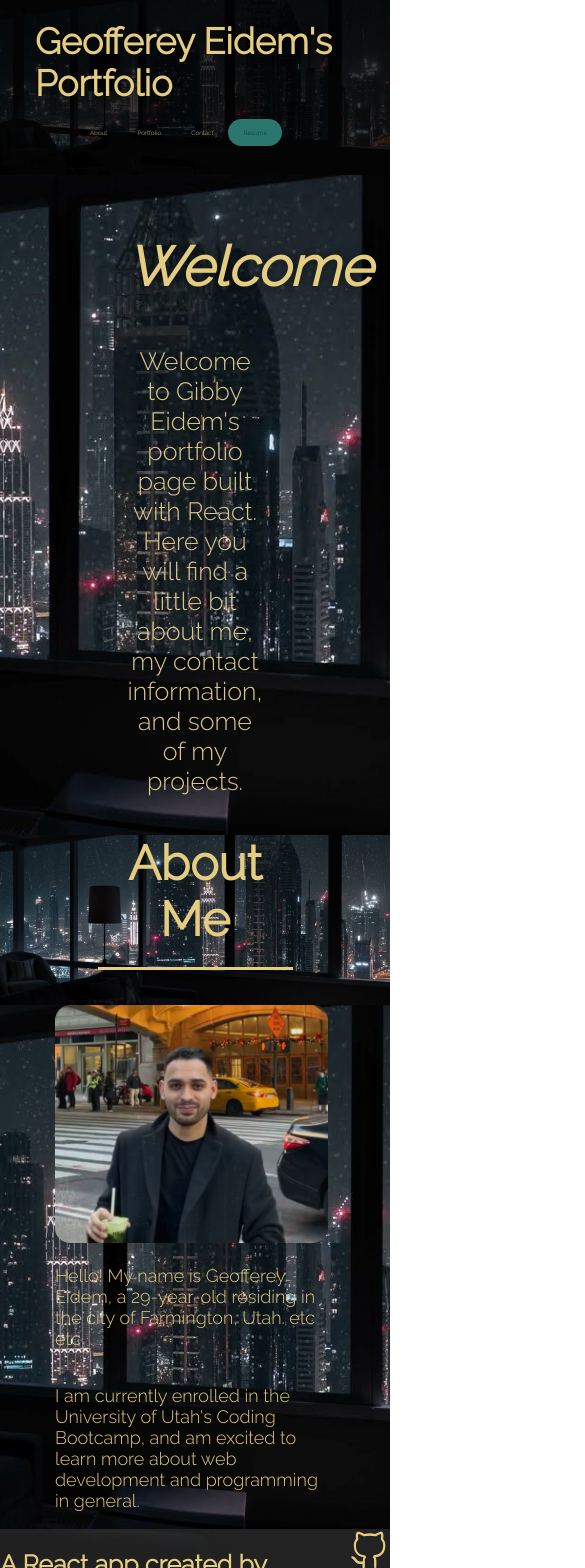
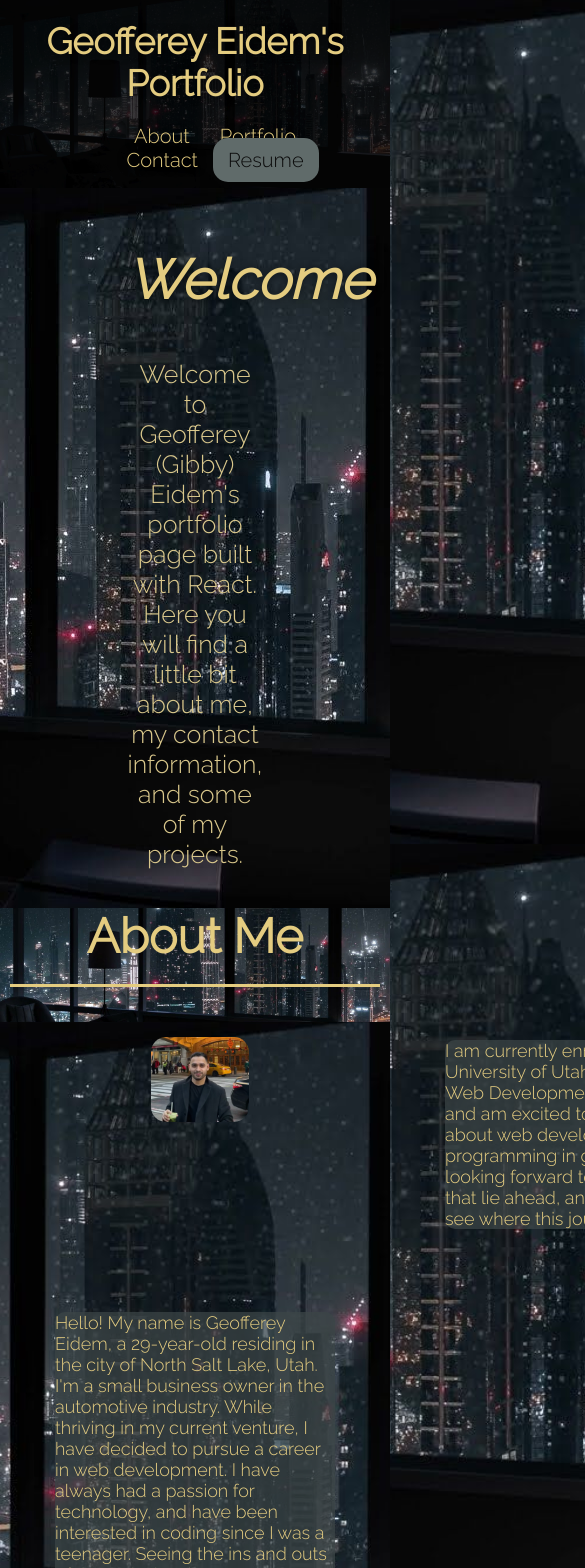
Before and after one commit to Geidem/React-portfolio, a React (Create React App) app: page / in a window 390 px wide. Shown: the top 1568 px of the page, 585 px wide, since content can reach past the window. Built offline with nearby package versions, Linux system fonts and the light colour scheme.

Commit message:
Added media queries for different displays and made css adjustments

```diff
--- a/src/components/About.js
+++ b/src/components/About.js
@@ -2,7 +2,7 @@ import React from 'react';
 import profileImage from '../assets/images/Profile-pic.png';
 function About() {
     return (
-        <section>
+        <section id="about-me" classname="my-5 intro">
             <div class="flex-row">
                 <h1 id = "about" className= "section-title primary-border">
                     About Me
@@ -14,10 +14,13 @@ function About() {
                         <img src= {profileImage} style= {{width: "100%"}} alt="Profile Picture" />
                     </div>
                     <p>
-                        Hello! My name is Geofferey Eidem, a 29-year-old residing in the city of Farmington, Utah. etc etc
+                        Hello! My name is Geofferey Eidem, a 29-year-old residing in the city of North Salt Lake, Utah. I'm a small business owner in the automotive industry. While thriving in my current venture,
+                        I have decided to pursue a career in web development. I have always had a passion for technology, and have been interested in coding since I was a teenager. Seeing the ins and outs of the web development process
+                        is something that has always peaked my interest, motivating me to learn more about all things front end and back end development.
                     </p>
                     <p>
-                        I am currently enrolled in the University of Utah's Coding Bootcamp, and am excited to learn more about web development and programming in general.
+                        I am currently enrolled in the University of Utah's Full Stack Web Development Bootcamp, and am excited to learn more about web development and programming in general.
+                        I am looking forward to the challenges that lie ahead, and am excited to see where this journey takes me.
                     </p>
                 </div>
             </div>
--- a/src/components/Contact.js
+++ b/src/components/Contact.js
@@ -72,7 +72,7 @@ function Contact() {
                 <div className="contact-form">
                     <h3>Contact me</h3>
                     <form className="form">
-                        <label for="contact-name">Your name</label>
+                        <label for="contact-name">Your name:</label>
                         <input
                             value={userName}
                             name="userName"
@@ -82,7 +82,7 @@ function Contact() {
                             placeholder="Name"
                         />
 
-                        <label for="contact-email">Your email</label>
+                        <label for="contact-email">Your email:</label>
                         <input
                             value={email}
                             name="email"
@@ -92,7 +92,7 @@ function Contact() {
                             placeholder="Email"
                         />
 
-                        <label for="contact-message">message</label>
+                        <label for="contact-message">Message:</label>
                         <textarea
                             value={message}
                             name="message"
--- a/src/components/Header.js
+++ b/src/components/Header.js
@@ -21,15 +21,9 @@ function Header(props) {
         </section>
         <section class= "hero">
             <div class="hero-text">
-                {/* <img
-            src={coverImage}
-            className="my-2"
-            style={{ width: "100%" }}
-            alt="cover"
-          /> */}
                 <h2>Welcome</h2>
                 <p>
-                    Welcome to Gibby Eidem's portfolio page built with React. Here you will find a little bit about me,
+                    Welcome to Geofferey (Gibby) Eidem's portfolio page built with React. Here you will find a little bit about me,
                     my contact information, and some of my projects.
                 </p>
             </div>
--- a/src/index.css
+++ b/src/index.css
@@ -116,8 +116,8 @@ header nav ul li a {
 }
 
 header nav ul li a:hover {
-  background: #2b776f;
-  color: #092e24;
+  background: #606b6a;
+  color: #0b0b0b;
   border-radius: 15px;
   text-shadow: none;
   /*    transition: .5s ease-in;*/
@@ -142,7 +142,6 @@ header nav ul li a:hover {
   width: 35%;
   text-align: center;
   margin: 3.5%;
-  color: #fff;
   font-size: 18px;
   line-height: 1.2;
 }
@@ -174,18 +173,21 @@ header nav ul li a:hover {
   flex: 2 70%;
   display: flex;
   flex-wrap: wrap;
+  flex-direction: column;
   align-items: center;
+
 }
 
 .intro-img {
   flex: 1 12%;
-  margin-right: 0px;
+  margin-right: 20px;
+  max-width: 25%;
 }
 
 .intro-img img {
-  max-width: 70%;
+  /* max-width: 30%; */
   height: auto;
-  margin-left: 55px;
+  margin-left: 5px;
   opacity: 0.9;
   border-radius: 15px;
 }
@@ -202,6 +204,8 @@ header nav ul li a:hover {
 .intro-info p {
   color: #e4cc80;
   font-size: 18px;
+  background-color: #3c4647b8;
+  border-radius: 10px;
   margin-left: 55px;
   margin-right: 55px;
 }
@@ -394,7 +398,7 @@ label {
 .article {
   margin: 10px;
   margin-bottom: 1em;
-  background-color: #466769cd;
+  background-color: #3c4647b8;
   border-radius: 15px;
   /* opacity: 0.9; */
 }
@@ -532,3 +536,264 @@ footer a:hover {
 }
 
 /* end styles to <footer> */
+
+
+/* start styles to <contact> */
+
+#contact-me {
+  /* margin-top: 5px; */
+  background: #3e3e3ea1;
+}
+
+#contact-me h2 {
+  color: #e4cc80;
+}
+
+/* .contact h2 {
+  color: #F2E3D5;
+} */
+
+.contact-info {
+  display: flex;
+  justify-content: space-between;
+  flex-wrap: wrap;
+}
+
+.contact-form {
+  padding-right: 10%;
+  color: #b6b6b6;
+}
+
+.contact-form button:hover {
+  color: #010101;
+  background: #e4cc80;
+}
+
+.contact-form input,
+.contact-form textarea {
+  border: 1px solid #000000;
+  display: block;
+  padding: 7px 15px;
+  font-size: 16px;
+  color: #000000;
+  width: 100%;
+  margin-bottom: 15px;
+  margin-top: 5px;
+  border-radius: 10px;
+  background-color: rgba(210, 209, 209, 0.75);
+
+}
+
+
+.contact-form input:focus,
+.contact-form textarea:focus {
+  background-color: rgba(255, 255, 255, 1);
+  outline: none;
+}
+
+.contact-form button {
+  width: 100%;
+  border: none;
+  background: #044872;
+  color: #000000;
+  text-align: center;
+  padding: 15px 0;
+  font-size: 25px;
+  border-radius: 10px;
+
+
+
+}
+
+.contact-info>* {
+  flex: 1;
+  margin: 15px;
+}
+
+
+.contact-info div {
+  width: 410px;
+  display: inline-block;
+  vertical-align: top;
+  text-align: left;
+  margin: 30px 0 0 60px;
+
+}
+
+.contact-info h3 {
+  color: #e4cc80;
+  font-size: 32px;
+}
+
+.contact-info p,
+.contact-info address {
+  margin: 20px 0;
+  line-height: 1.5;
+  font-size: 25px;
+  font-style: normal;
+  color: #b6b6b6;
+
+
+}
+
+#contact-list {
+  display: flex;
+  flex-wrap: wrap;
+  justify-content: space-around;
+  list-style-type: none;
+}
+
+.contact-info a {
+  color: #077ac1;
+  display: inline;
+}
+
+.contact-info a:hover {
+  color: #e4cc80;
+  transition: .5s ease;
+}
+
+
+/* MEDIA QUERY FOR SMALLER DESKTOP SCREENS AND SMALLER */
+
+@media screen and (max-width: 980px) {
+  header {
+    padding-bottom: 0;
+    justify-content: center;
+    position: relative;
+
+  }
+
+  header h1 {
+    width: 100%;
+    text-align: center;
+  }
+
+  header nav ul {
+    margin-top: 20px;
+    width: 100%;
+    justify-content: center;
+  }
+
+  header nav ul li a {
+    font-size: 20px;
+  }
+
+  footer h2,
+  footer div,
+  footer p {
+    text-align: center;
+    width: 100%;
+  }
+
+  .hero-cta {
+    width: 100%;
+  }
+
+  .hero-cta {
+    text-align: center;
+  }
+
+  .section-title {
+    width: 80%;
+  }
+
+
+  .contact-info {
+    flex: 1 100%;
+  }
+
+  #contact-list {
+    display: block;
+    justify-content: space-around;
+    flex-wrap: wrap;
+
+  }
+
+}
+
+@media screen and (max-width: 768px) {
+  /* section {
+    padding: 30px 15px;
+  } */
+
+  .job h3 {
+    flex: 1 100%;
+    text-align: center;
+  }
+
+  .job-info {
+    flex: 2 100%;
+    text-align: center;
+    justify-content: center;
+  }
+
+  .job-img,
+  .intro-img {
+    flex: 0 32%;
+    margin-right: 0;
+    margin-top: 15px;
+    margin-bottom: 15px;
+  }
+
+  .job-img {
+    margin-right: 100px;
+  }
+
+  .job-text {
+    flex: 100%;
+  }
+
+  #contact-list {
+    display: block;
+    justify-content: space-around;
+    flex-wrap: wrap;
+
+  }
+}
+
+@media screen and (max-width: 575px) {
+
+
+  .section-title {
+    width: 95%;
+  }
+
+  .intro p,
+  .download-intro p {
+    width: 100%;
+    padding: 30px 15px;
+  }
+
+  .job-img {
+    margin-right: 100px;
+  }
+
+  .contact-info {
+    text-align: center;
+
+  }
+
+  .contact-info li {
+    font-size: 25px;
+    justify-content: space-between;
+
+
+  }
+
+  #contact-list {
+    font-size: 25px;
+    display: block;
+    justify-content: space-around;
+    flex-wrap: wrap;
+    margin-bottom: 25px;
+    margin-right: 120px;
+
+  }
+
+  .contact-info>* {
+    flex: 0 100%;
+  }
+
+
+}
```
